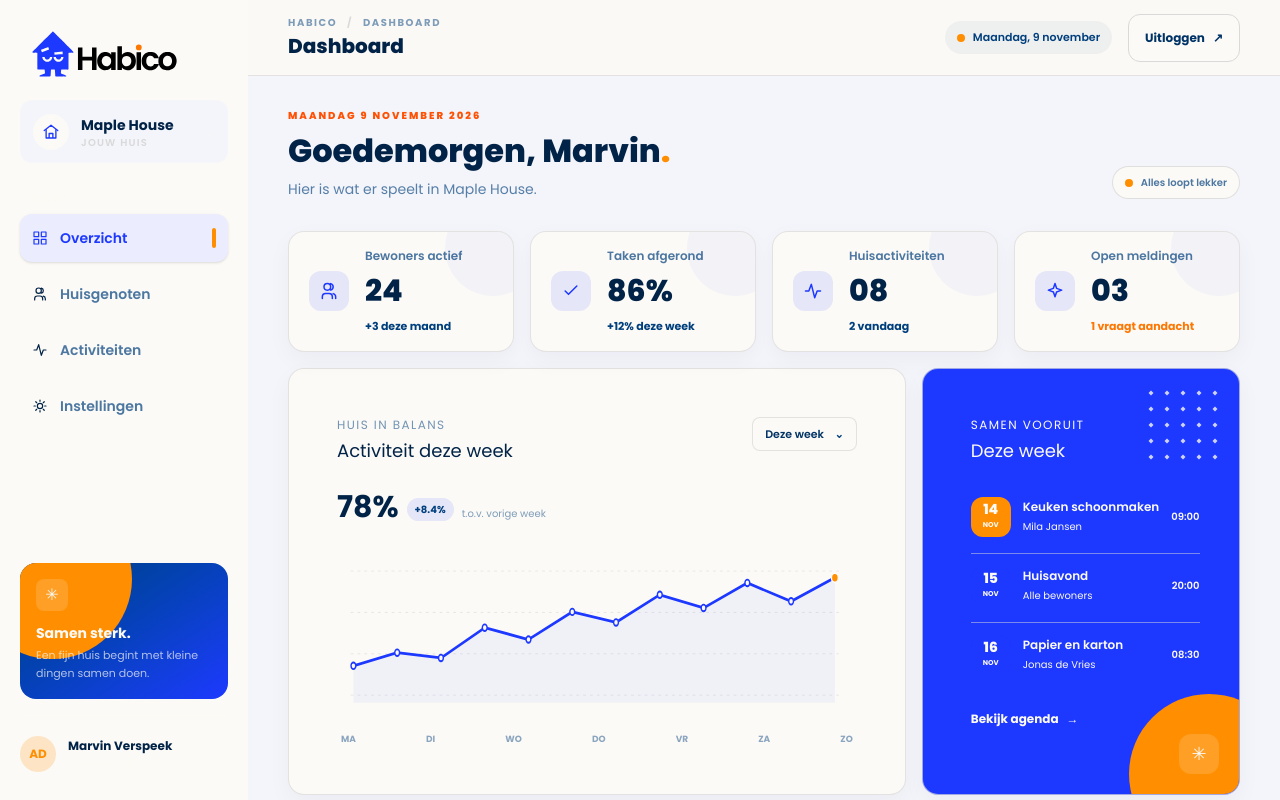
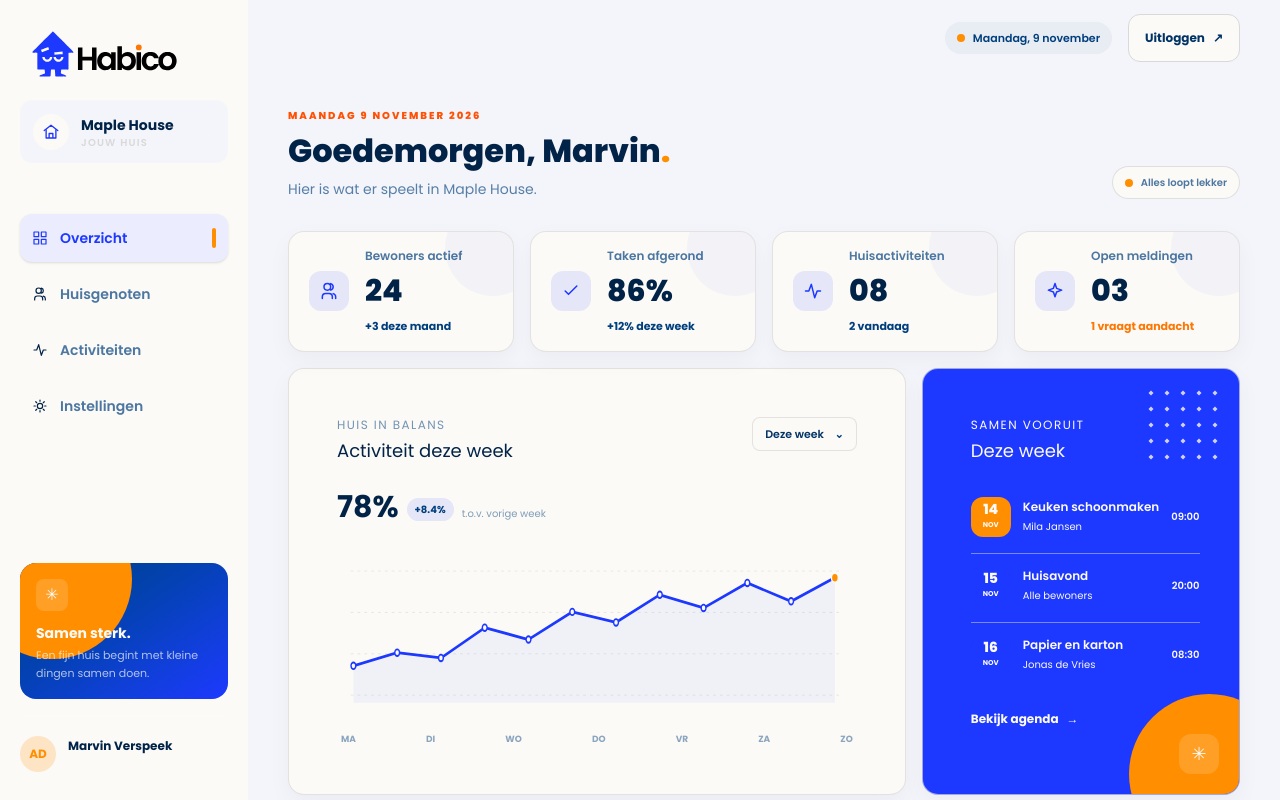
Before and after one commit to Habico-Fontys/habico, a Next.js app: page /dashboard in a window 1280 px wide. Shown: the top 800 px of the page. Built offline with nearby package versions, Linux system fonts and the light colour scheme.

Commit message:
Update Topbar.tsx

```diff
--- a/components/Topbar.tsx
+++ b/components/Topbar.tsx
@@ -16,14 +16,8 @@ export function Topbar() {
   const title = pageTitles[pathname] ?? 'Dashboard';
 
   return (
-    <header className="border-habico-grey/70 bg-habico-white/90 flex min-h-[76px] items-center justify-between gap-4 border-b px-4 sm:px-7 lg:px-10">
+    <header className="border-habico-grey/70 color-habico-landing/90 flex min-h-[76px] items-center justify-between gap-4 sm:px-7 lg:px-10">
       <div className="min-w-0">
-        <p className="text-habico-blue/50 hidden text-[10px] font-bold tracking-[0.16em] uppercase sm:block">
-          Habico <span className="text-habico-grey px-1.5">/</span> Dashboard
-        </p>
-        <h1 className="text-habico-navy-dark mt-0.5 truncate text-lg font-extrabold sm:text-xl">
-          {title}
-        </h1>
       </div>
       <div className="flex shrink-0 items-center gap-2 sm:gap-4">
         <span className="bg-habico-blue/5 text-habico-blue hidden items-center gap-2 rounded-full px-3 py-2 text-[11px] font-semibold sm:inline-flex">
```
